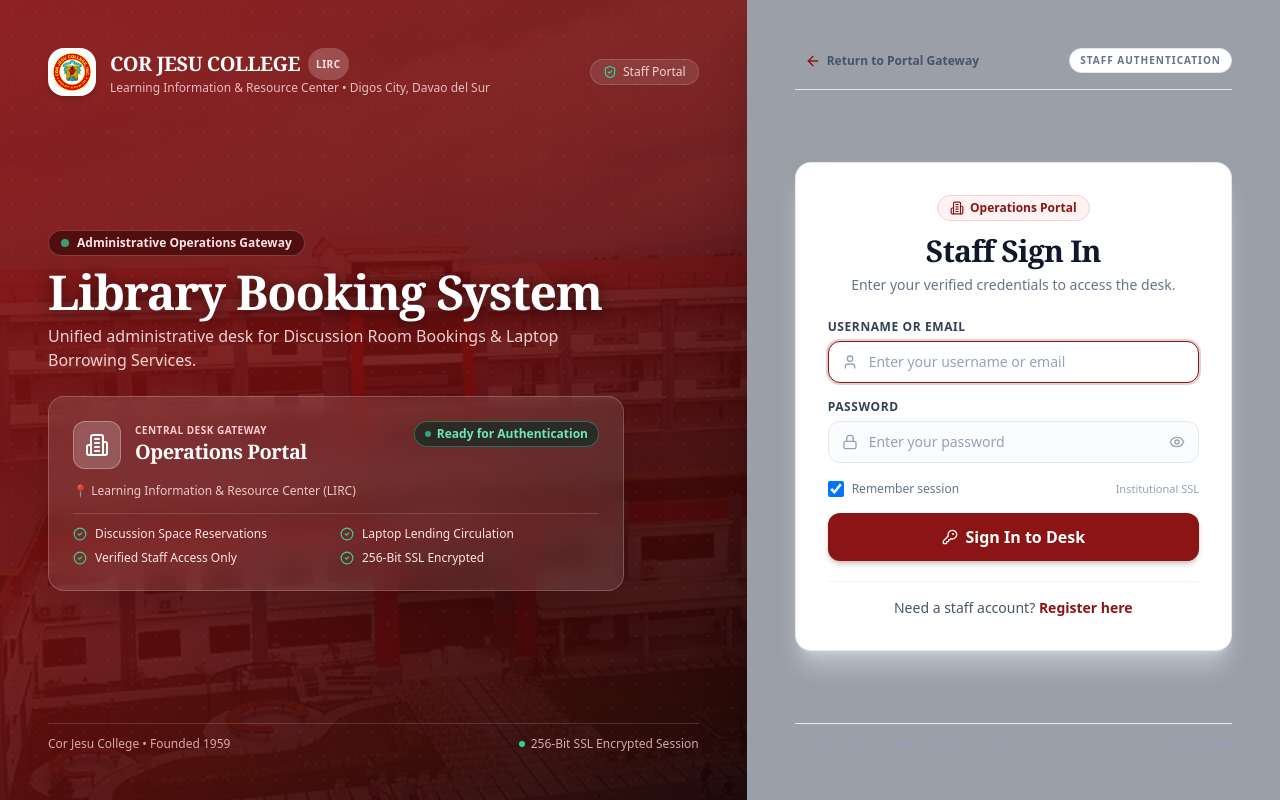
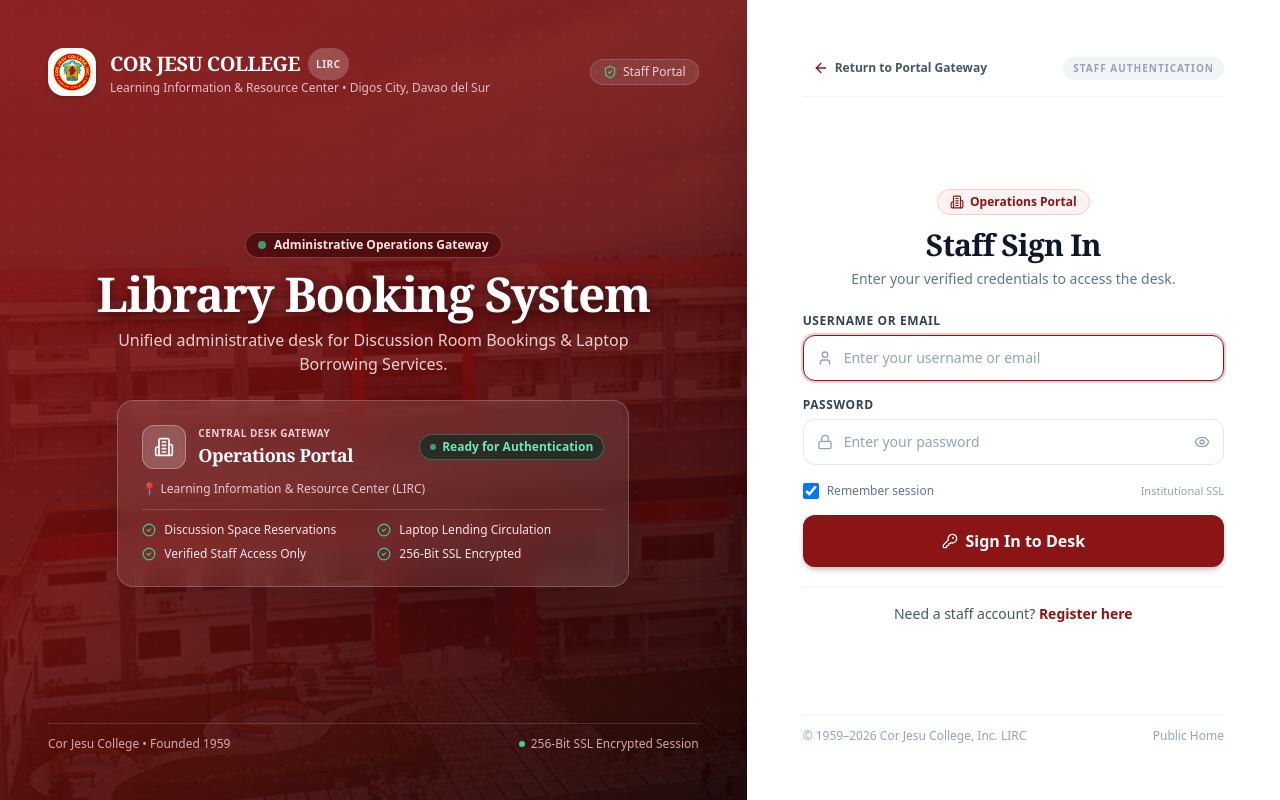
Before and after one commit to ZAndrie/library-booking, a Next.js app: page /login in a window 1280 px wide. Built offline with nearby package versions, Linux system fonts and the light colour scheme.

Commit message:
Center crimson pane typography and restore pure white background for authentication side

```diff
--- a/src/frontend/views/LoginView.tsx
+++ b/src/frontend/views/LoginView.tsx
@@ -18,7 +18,6 @@ import {
   Building2,
   ShieldCheck,
   KeyRound,
-  Sparkles,
 } from 'lucide-react';
 
 export default function LoginView() {
@@ -34,7 +33,7 @@ export default function LoginView() {
   const [error, setError] = useState('');
   const [loading, setLoading] = useState(false);
 
-  // Portal metadata helper for the single focused showcase card
+  // Portal metadata helper
   const getPortalDetails = () => {
     switch (portal) {
       case 'rooms':
@@ -141,7 +140,7 @@ export default function LoginView() {
   return (
     <div className="min-h-screen lg:h-screen lg:max-h-screen lg:overflow-hidden flex flex-col lg:flex-row bg-slate-900 font-sans selection:bg-[#8B1515] selection:text-white">
       {/* ============================================================== */}
-      {/* LEFT PANE: Premium Campus Showcase with Single Refined Card */}
+      {/* LEFT PANE: Centered Text & Atmospheric Campus Showcase */}
       {/* ============================================================== */}
       <div className="relative lg:w-1/2 xl:w-7/12 flex flex-col justify-between p-6 sm:p-10 lg:p-10 xl:p-12 overflow-hidden text-white lg:h-full shrink-0">
         {/* Full Campus Background Image with Cor Jesu Crimson Gradient */}
@@ -204,33 +203,33 @@ export default function LoginView() {
           </div>
         </div>
 
-        {/* Center: Title + Single Refined Frosted Card */}
-        <div className="relative z-10 my-auto py-4 max-w-xl w-full">
-          <div className="inline-flex items-center gap-2 px-3 py-1 rounded-full bg-red-950/80 border border-red-300/30 text-rose-100 text-xs font-semibold mb-3 backdrop-blur-md shadow-xs">
+        {/* Center: Centered Text & Centered Frosted Card */}
+        <div className="relative z-10 my-auto py-4 max-w-xl w-full mx-auto text-center flex flex-col items-center">
+          <div className="inline-flex items-center gap-2 px-3 py-1 rounded-full bg-red-950/80 border border-red-300/30 text-rose-100 text-xs font-semibold mb-3 backdrop-blur-md shadow-xs mx-auto">
             <span className="w-2 h-2 rounded-full bg-emerald-400 animate-pulse" />
             Administrative Operations Gateway
           </div>
 
-          <h1 className="font-serif text-3xl sm:text-4xl xl:text-5xl font-bold tracking-tight text-white leading-tight drop-shadow-[0_2px_8px_rgba(0,0,0,0.6)] mb-2">
+          <h1 className="font-serif text-3xl sm:text-4xl xl:text-5xl font-bold tracking-tight text-white leading-tight drop-shadow-[0_2px_8px_rgba(0,0,0,0.6)] mb-2.5 text-center">
             Library Booking System
           </h1>
 
-          <p className="text-sm sm:text-base text-rose-100/90 leading-relaxed font-normal mb-6">
+          <p className="text-sm sm:text-base text-rose-100/90 leading-relaxed font-normal mb-6 max-w-lg mx-auto text-center">
             Unified administrative desk for Discussion Room Bookings & Laptop Borrowing Services.
           </p>
 
-          {/* Single Focused Frosted Glassmorphism Feature Card */}
-          <div className="bg-white/10 backdrop-blur-md border border-white/20 rounded-2xl p-5 sm:p-6 shadow-2xl text-white">
-            <div className="flex items-start justify-between gap-3 mb-3.5">
-              <div className="flex items-center gap-3.5">
-                <div className="w-12 h-12 rounded-xl bg-white/20 border border-white/30 flex items-center justify-center shrink-0 shadow-inner">
-                  <PortalIcon className="w-6 h-6 text-white" />
+          {/* Centered Frosted Glassmorphism Feature Card */}
+          <div className="bg-white/10 backdrop-blur-md border border-white/20 rounded-2xl p-5 sm:p-6 shadow-2xl text-white w-full max-w-lg mx-auto">
+            <div className="flex flex-col sm:flex-row items-center justify-between gap-3 mb-3 text-center sm:text-left">
+              <div className="flex items-center gap-3">
+                <div className="w-11 h-11 rounded-xl bg-white/20 border border-white/30 flex items-center justify-center shrink-0 shadow-inner">
+                  <PortalIcon className="w-5 h-5 text-white" />
                 </div>
                 <div>
                   <div className="text-[10px] uppercase font-bold tracking-wider text-rose-200">
                     {portalDetails.badge}
                   </div>
-                  <h2 className="font-serif text-lg sm:text-xl font-bold text-white tracking-tight">
+                  <h2 className="font-serif text-lg font-bold text-white tracking-tight">
                     {portalDetails.name}
                   </h2>
                 </div>
@@ -242,12 +241,12 @@ export default function LoginView() {
               </span>
             </div>
 
-            <p className="text-xs text-rose-100/85 mb-3.5 flex items-center gap-1.5 font-medium">
-              <span>📍 {portalDetails.location}</span>
+            <p className="text-xs text-rose-100/85 mb-3 text-center sm:text-left font-medium">
+              📍 {portalDetails.location}
             </p>
 
             {/* 4 Clean Feature Chips */}
-            <div className="grid grid-cols-1 sm:grid-cols-2 gap-2 pt-3 border-t border-white/15 text-xs text-rose-100">
+            <div className="grid grid-cols-1 sm:grid-cols-2 gap-2 pt-3 border-t border-white/15 text-xs text-rose-100 text-left">
               {portalDetails.chips.map((chip, index) => (
                 <div key={index} className="flex items-center gap-2">
                   <CheckCircle2 className="w-3.5 h-3.5 text-emerald-400 shrink-0" />
@@ -259,7 +258,7 @@ export default function LoginView() {
         </div>
 
         {/* Bottom: Institutional Security Status & Heritage */}
-        <div className="relative z-10 pt-3 border-t border-white/15 flex items-center justify-between text-xs text-rose-200/80 font-medium">
+        <div className="relative z-10 pt-3 border-t border-white/15 flex items-center justify-between text-xs text-rose-200/80 font-medium w-full">
           <div>Cor Jesu College • Founded 1959</div>
           <div className="flex items-center gap-1.5">
             <span className="w-1.5 h-1.5 rounded-full bg-emerald-400" />
@@ -269,34 +268,33 @@ export default function LoginView() {
       </div>
 
       {/* ============================================================== */}
-      {/* RIGHT PANE: Modern, Polished Authentication Form */}
+      {/* RIGHT PANE: Clean Pure White Background Sign In Console */}
       {/* ============================================================== */}
-      <div className="lg:w-1/2 xl:w-5/12 bg-slate-50/60 flex flex-col justify-between p-6 sm:p-10 lg:p-10 xl:p-12 shadow-2xl relative z-10 lg:h-full overflow-y-auto lg:overflow-hidden">
+      <div className="lg:w-1/2 xl:w-5/12 bg-white flex flex-col justify-between p-6 sm:p-10 lg:p-10 xl:p-14 shadow-2xl relative z-10 lg:h-full overflow-y-auto lg:overflow-hidden">
         {/* Top Bar: Return to Portal Selection */}
-        <div className="flex items-center justify-between pb-3 sm:pb-4 border-b border-slate-200 shrink-0">
+        <div className="flex items-center justify-between pb-3 sm:pb-4 border-b border-slate-100 shrink-0">
           <Link
             href="/portal"
-            className="inline-flex items-center gap-1.5 text-xs font-bold text-slate-600 hover:text-[#8B1515] transition-colors group px-2.5 py-1 rounded-lg hover:bg-white shadow-2xs"
+            className="inline-flex items-center gap-1.5 text-xs font-bold text-slate-600 hover:text-[#8B1515] transition-colors group px-2.5 py-1 rounded-lg hover:bg-slate-50"
           >
             <ArrowLeft className="w-4 h-4 transition-transform group-hover:-translate-x-1 text-[#8B1515]" />
             <span>Return to Portal Gateway</span>
           </Link>
 
-          <span className="text-[10px] font-bold uppercase tracking-widest text-slate-500 bg-white border border-slate-200 px-2.5 py-1 rounded-full shadow-2xs">
+          <span className="text-[10px] font-bold uppercase tracking-widest text-slate-400 bg-slate-100 px-2.5 py-1 rounded-full">
             Staff Authentication
           </span>
         </div>
 
-        {/* Center: Clean Elevated Card */}
-        <div className="max-w-md w-full mx-auto my-auto py-4">
-          <div className="bg-white rounded-2xl border border-slate-200/90 shadow-xl shadow-slate-200/50 p-6 sm:p-8">
+        {/* Center: Clean Sign In Form (Pure White Background) */}
+        <div className="max-w-md w-full mx-auto my-auto py-4 sm:py-6">
           {/* Header */}
           <div className="text-center mb-6">
             <div className="inline-flex items-center gap-1.5 px-3 py-1 rounded-full bg-red-50 border border-red-200 text-[#8B1515] text-xs font-bold mb-3 shadow-2xs">
               <PortalIcon className="w-3.5 h-3.5" />
               <span>{portalDetails.name}</span>
             </div>
-              <h2 className="font-serif text-2xl sm:text-3xl font-bold text-slate-900 tracking-tight">
+            <h2 className="font-serif text-3xl font-bold text-slate-900 tracking-tight">
               Staff Sign In
             </h2>
             <p className="text-xs sm:text-sm text-slate-500 mt-1.5 leading-relaxed">
@@ -324,7 +322,7 @@ export default function LoginView() {
             </div>
           )}
 
-            {/* Form */}
+          {/* Form with Clean White Input Fields */}
           <form onSubmit={handleSubmit} className="space-y-4">
             {/* USERNAME / EMAIL */}
             <div>
@@ -344,7 +342,7 @@ export default function LoginView() {
                   value={username}
                   onChange={(e) => setUsername(e.target.value)}
                   placeholder="Enter your username or email"
-                    className="w-full pl-10 pr-3.5 py-2.5 bg-slate-50/50 hover:bg-white border border-slate-200 rounded-xl text-sm text-slate-800 placeholder-slate-400 focus:bg-white focus:outline-none focus:ring-2 focus:ring-[#8B1515]/20 focus:border-[#8B1515] transition-all shadow-2xs"
+                  className="w-full pl-10 pr-3.5 py-3 bg-white border border-slate-200 rounded-xl text-sm text-slate-800 placeholder-slate-400 focus:outline-none focus:ring-2 focus:ring-[#8B1515]/20 focus:border-[#8B1515] transition-all shadow-xs"
                 />
               </div>
             </div>
@@ -364,7 +362,7 @@ export default function LoginView() {
                   value={password}
                   onChange={(e) => setPassword(e.target.value)}
                   placeholder="Enter your password"
-                    className="w-full pl-10 pr-11 py-2.5 bg-slate-50/50 hover:bg-white border border-slate-200 rounded-xl text-sm text-slate-800 placeholder-slate-400 focus:bg-white focus:outline-none focus:ring-2 focus:ring-[#8B1515]/20 focus:border-[#8B1515] transition-all shadow-2xs"
+                  className="w-full pl-10 pr-11 py-3 bg-white border border-slate-200 rounded-xl text-sm text-slate-800 placeholder-slate-400 focus:outline-none focus:ring-2 focus:ring-[#8B1515]/20 focus:border-[#8B1515] transition-all shadow-xs"
                 />
                 <button
                   type="button"
@@ -377,7 +375,7 @@ export default function LoginView() {
               </div>
             </div>
 
-              {/* REMEMBER ME & SECURITY NOTE */}
+            {/* REMEMBER ME & INSTITUTIONAL NOTE */}
             <div className="flex items-center justify-between text-xs text-slate-500 pt-0.5">
               <label className="flex items-center gap-2 cursor-pointer select-none">
                 <input
@@ -395,7 +393,7 @@ export default function LoginView() {
             <button
               type="submit"
               disabled={loading}
-                className="w-full mt-2 py-3 px-5 bg-[#8B1515] hover:bg-[#721111] text-white font-bold text-sm sm:text-base rounded-xl shadow-md shadow-red-950/20 active:scale-[0.99] transition-all flex items-center justify-center gap-2 disabled:opacity-60 cursor-pointer hover:shadow-lg"
+              className="w-full mt-2 py-3.5 px-5 bg-[#8B1515] hover:bg-[#721111] text-white font-bold text-sm sm:text-base rounded-xl shadow-md shadow-red-950/20 active:scale-[0.99] transition-all flex items-center justify-center gap-2 disabled:opacity-60 cursor-pointer hover:shadow-lg"
             >
               {loading ? (
                 <>
@@ -424,10 +422,9 @@ export default function LoginView() {
             </p>
           </div>
         </div>
-        </div>
 
         {/* Bottom Disclaimer */}
-        <div className="pt-3 border-t border-slate-200 flex items-center justify-between text-xs text-slate-400 shrink-0">
+        <div className="pt-3 border-t border-slate-100 flex items-center justify-between text-xs text-slate-400 shrink-0">
           <div>© 1959–2026 Cor Jesu College, Inc. LIRC</div>
           <Link href="/" className="hover:text-slate-600 transition-colors">
             Public Home
```
Lines whose indentation alone changed are shown as unchanged.
